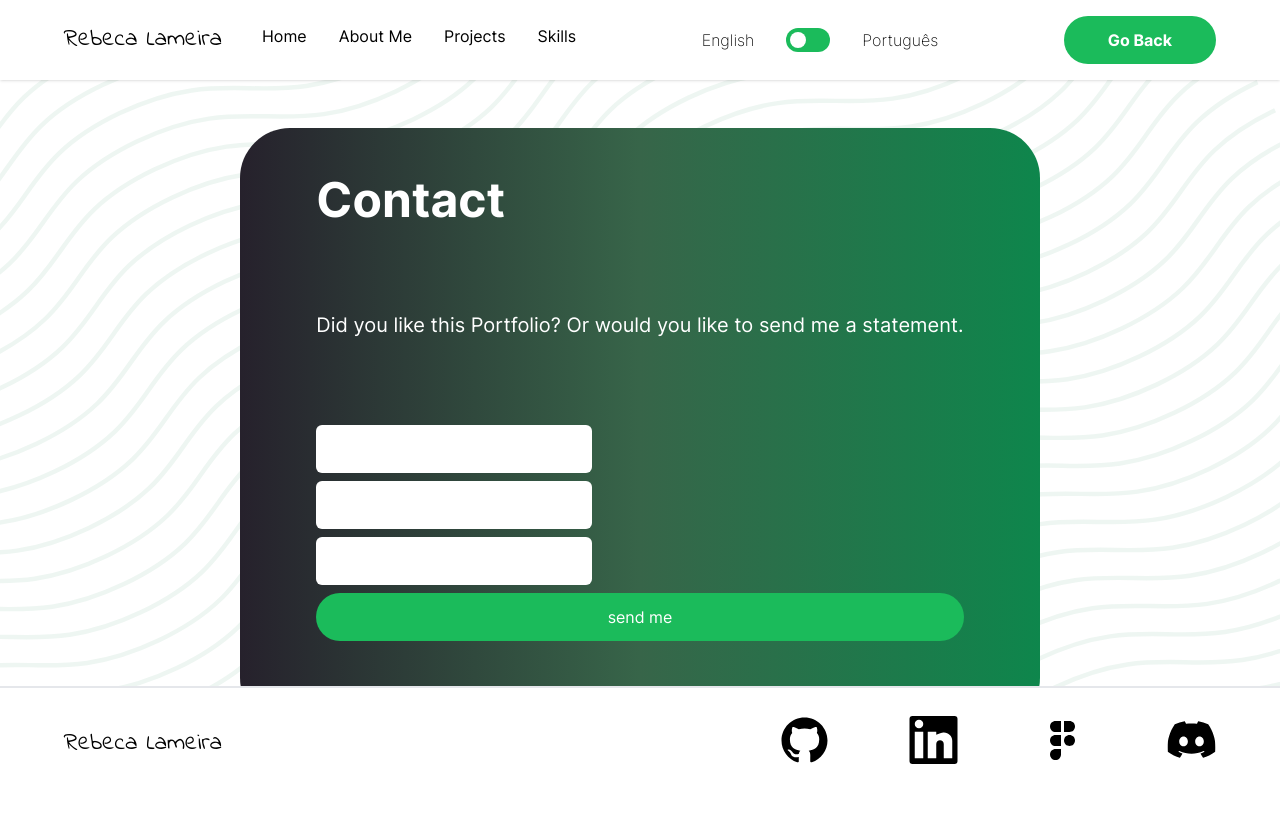
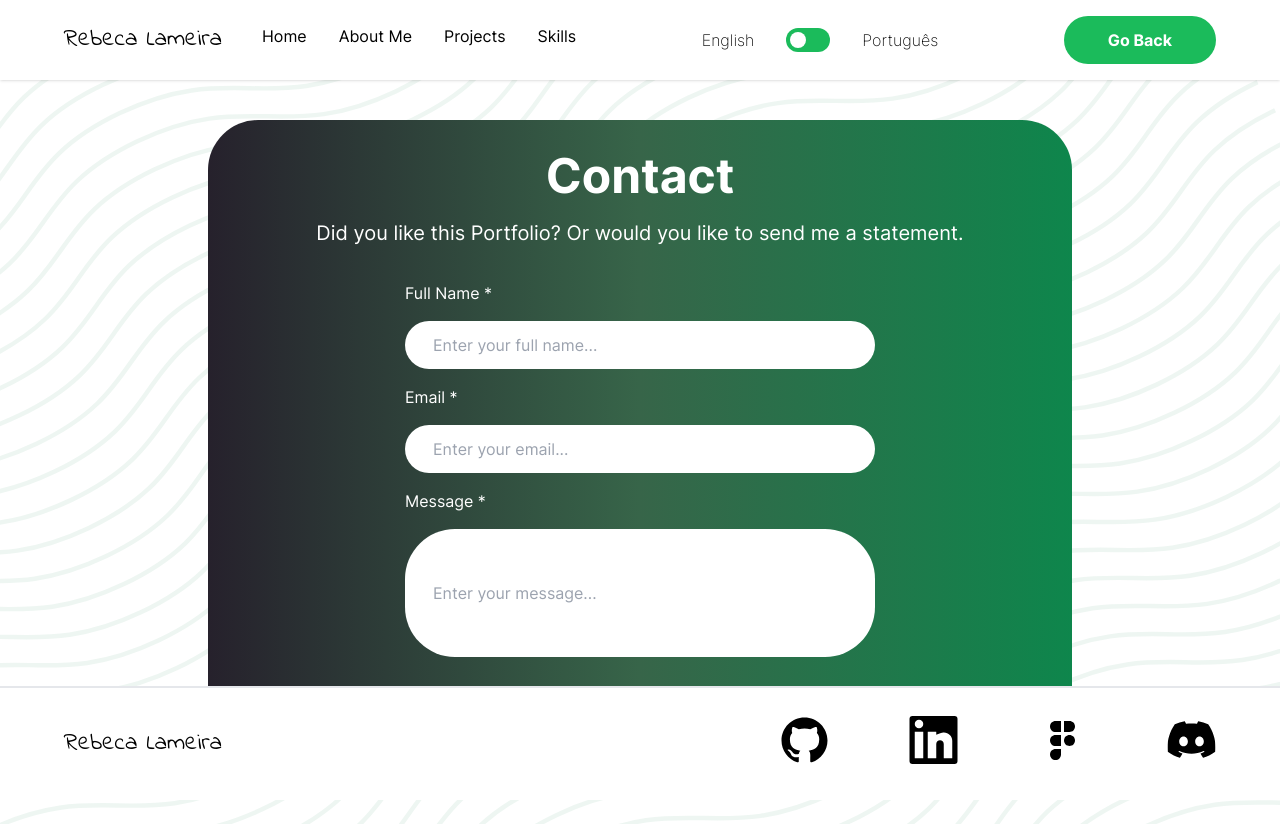
Before and after one commit to RebecaLameira/my-portfolio, a Next.js app: page /Contact in a window 1280 px wide. Before the commit the page ends 800 px from the top, so only its background shows below. Built offline with nearby package versions, Linux system fonts and the light colour scheme.

Commit message:
Contact form implementation.

```diff
--- a/src/components/Input/Input.tsx
+++ b/src/components/Input/Input.tsx
@@ -23,8 +23,8 @@ const Input = ({ label, className, ...rest }: InputProps) => {
 			{label && <label className="absolute pt-1 pl-3 text-xs">{label}</label>}
 			<InputOrTextArea
 				className={`
-        bg-dark text-gray-primary rounded-md p-3
-        disabled:bg-disabled disabled:border-2 disabled:border-disabled
+         w-[470px] text-gray-primary rounded-[50px] p-3 indent-4
+
         ${label && "pt-5"}
         ${className}
       `}
--- a/src/pages/Contact.tsx
+++ b/src/pages/Contact.tsx
@@ -13,18 +13,32 @@ export default function Contact() {
 			</Head>
 			<Navbar path="/"> {i18n.t("contactPage.button1")}</Navbar>
 			<section className="grid place-content-center">
-				<div className="grid box-content justify-center my-12 h-[600px] w-[800px] bg-gradient-to-r from-[#26212C] via-[#376549] to-[#0E864C]  rounded-[50px] text-white ">
-					<h1 className="mt-12 text-5xl font-bold ">
-						{i18n.t("contactPage.title1")}
-					</h1>
-					<p className="text-xl">{i18n.t("contactPage.description")}</p>
+				<div className="grid box-content my-10 p-8 h-[600px] w-[800px] justify-items-center bg-gradient-to-r from-[#26212C] via-[#376549] to-[#0E864C] rounded-[50px]">
+					<div className="grid text-white justify-items-center gap-4">
+						<h1 className="text-5xl font-bold ">
+							{i18n.t("contactPage.title1")}
+						</h1>
+						<p className="text-xl">{i18n.t("contactPage.description")}</p>
+					</div>
+					<br />
 					<div>
-						<form className="grid gap-2">
-							<Input />
-							<Input />
-							<Input />
-							<Button>{i18n.t("contactPage.button2")}</Button>
+						<form className="grid gap-4 text-white text-base">
+							<label>{i18n.t("contactPage.label1")}</label>
+							<Input placeholder={i18n.t("contactPage.placeholder1")} />
+							<label>{i18n.t("contactPage.label2")}</label>
+							<Input placeholder={i18n.t("contactPage.placeholder2")} />
+							<label>{i18n.t("contactPage.label3")}</label>
+							<Input
+								className="h-32 text-start"
+								placeholder={i18n.t("contactPage.placeholder3")}
+							/>
 						</form>
+					</div>
+					<br />
+					<div>
+						<Button className="bg-tertiary text-xl ">
+							{i18n.t("contactPage.button2")}
+						</Button>
 					</div>
 				</div>
 			</section>
--- a/src/translate/languages/en.ts
+++ b/src/translate/languages/en.ts
@@ -38,6 +38,12 @@ const messages = {
 				title1: "Contact",
 				description:
 					"Did you like this Portfolio? Or would you like to send me a statement.",
+				label1: "Full Name *",
+				label2: "Email *",
+				label3: "Message *",
+				placeholder1: "Enter your full name...",
+				placeholder2: "Enter your email...",
+				placeholder3: "Enter your message...",
 				button1: "Go Back",
 				button2: "send me",
 			},
--- a/src/translate/languages/pt.ts
+++ b/src/translate/languages/pt.ts
@@ -38,6 +38,13 @@ const messages = {
 				title1: "Contato",
 				description:
 					"Gostou deste Portfólio? Ou você gostaria de me enviar uma declaração.",
+				label1: "Nome Completo *",
+				label2: "Email *",
+				label3: "Mensagem *",
+				placeholder1: "Escreva seu nome...",
+				placeholder2: "Escreva seu email...",
+				placeholder3: "Escreva seu mensagem...",
+
 				button1: "Voltar",
 				button2: "Enviar",
 			},
```
